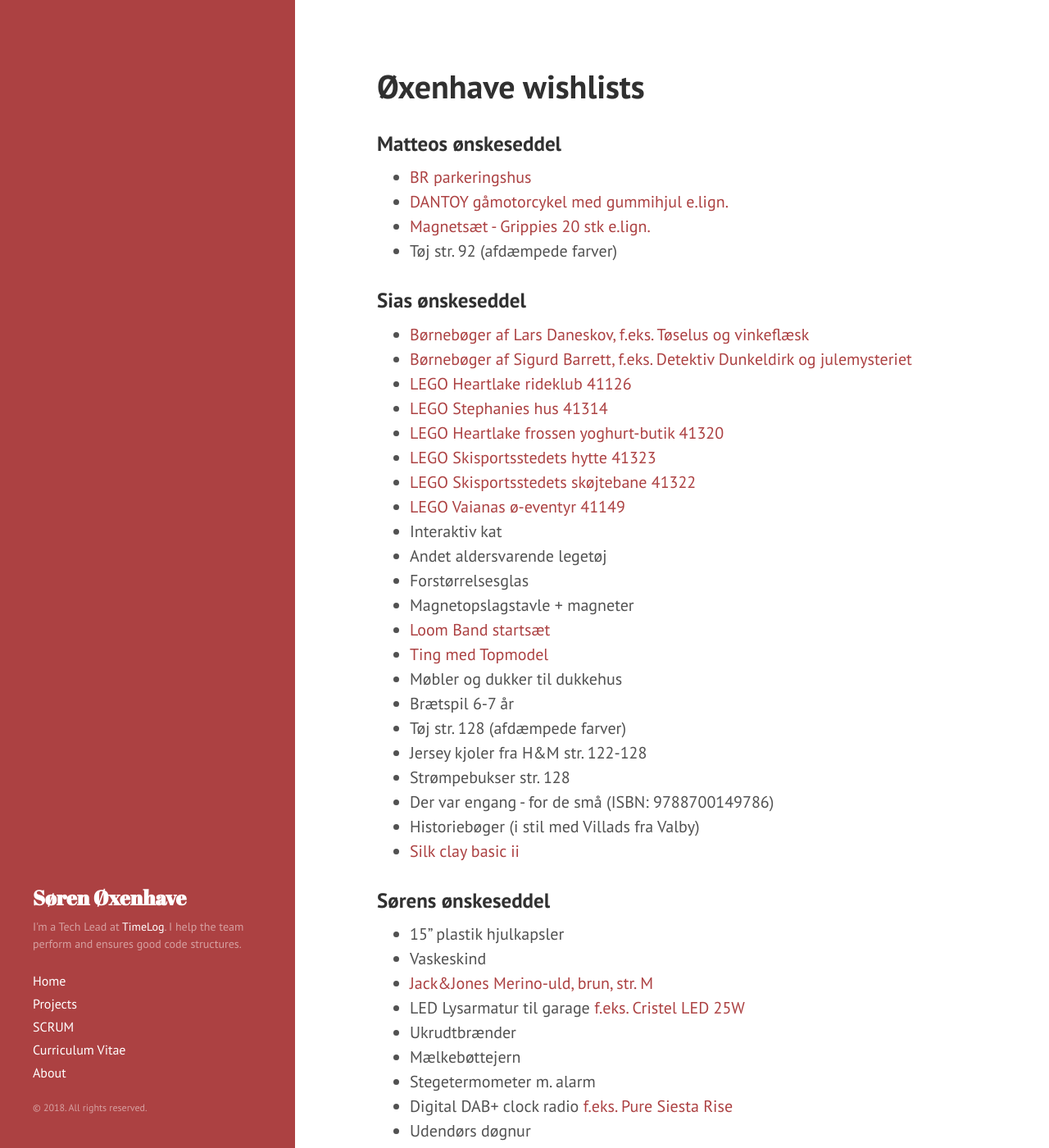
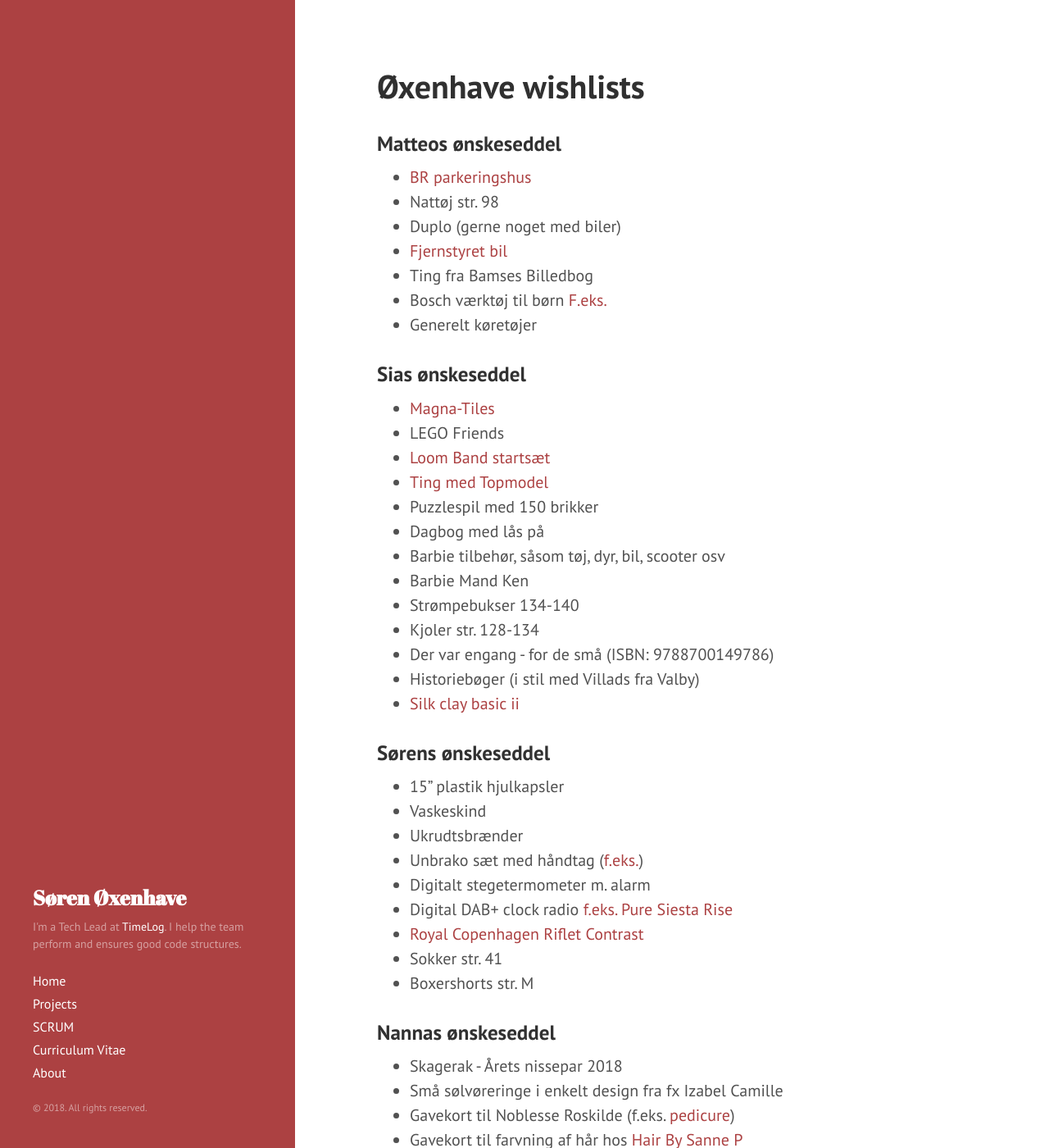
Before and after one commit to oexenhave/oexenhave, a Jekyll site: the page built from wishlists.md, in a window 1280 px wide and 1400 px high. Shown: the whole window at 82% size. Built offline with Jekyll 4.4.1, drawn with Linux system fonts in a browser that asks for light colours; some of the changed text lies outside the part shown.

Commit message:
Add wishes

```diff
--- a/wishlists.md
+++ b/wishlists.md
@@ -7,31 +7,25 @@ sortorder: 999
 ### Matteos ønskeseddel
 
 - [BR parkeringshus](https://www.br.dk/black-friday-tilbud/parkeringshus-i-trae?id=000000000112592001)
-- [DANTOY gåmotorcykel med gummihjul e.lign.](https://www.br.dk/vores-kategorier/babyudstyr-og-pleje/gaavogne-og-gaabiler/dantoy-gaamotorcykel-med-gummihjul?id=000000000102601001)
-- [Magnetsæt - Grippies 20 stk e.lign.](https://www.legeakademiet.dk/pi/Magnets%C3%A6t---Grippies-20-stk_3803428_60284.aspx)
-- Tøj str. 92 (afdæmpede farver)
+- Nattøj str. 98
+- Duplo (gerne noget med biler)
+- [Fjernstyret bil](https://legeakademiet.dk/fjernstyret-bil-wheeee-mote-space1074-701236.html)
+- Ting fra Bamses Billedbog
+- Bosch værktøj til børn [F.eks.](https://www.br.dk/maerker/bosch/bosch-arbejdsbaenk-og-vaerktoej/000000000115491001.html?gclid=CjwKCAiAlvnfBRA1EiwAVOEgfPqU3Dt2FglQtaQlnyP6nSlqxmY5zI-NtCk0kaxrP3FcwjSPZ7_j3hoC3kQQAvD_BwE)
+- Generelt køretøjer
 
 ### Sias ønskeseddel
 
-- [Børnebøger af Lars Daneskov, f.eks. Tøselus og vinkeflæsk](https://www.saxo.com/dk/forfatter/lars-daneskov_4337190)
-- [Børnebøger af Sigurd Barrett, f.eks. Detektiv Dunkeldirk og julemysteriet](https://www.saxo.com/dk/forfatter/sigurd-barrett_4342315)
-- [LEGO Heartlake rideklub 41126](https://shop.lego.com/da-DK/Heartlake-rideklub-41126)
-- [LEGO Stephanies hus 41314](https://shop.lego.com/da-DK/Stephanies-hus-41314)
-- [LEGO Heartlake frossen yoghurt-butik 41320](https://shop.lego.com/da-DK/Heartlake-frossen-yoghurt-butik-41320)
-- [LEGO Skisportsstedets hytte 41323](https://shop.lego.com/da-DK/Skisportsstedets-hytte-41323)
-- [LEGO Skisportsstedets skøjtebane 41322](https://shop.lego.com/da-DK/Skisportsstedets-sk%C3%B8jtebane-41322)
-- [LEGO Vaianas ø-eventyr 41149](https://shop.lego.com/da-DK/Vaianas-%C3%B8-eventyr-41149)
-- Interaktiv kat
-- Andet aldersvarende legetøj
-- Forstørrelsesglas
-- Magnetopslagstavle + magneter
+- [Magna-Tiles](https://legeakademiet.dk/magna-tiles-transparent-100-stk-1054-04300.html?gclid=CjwKCAiAlvnfBRA1EiwAVOEgfA6vvs-ozqJQBECtfS0DO2F0mPCW7JgU4myi1yuuChDaXstkSiOvHBoCrZYQAvD_BwE)
+- LEGO Friends
 - [Loom Band startsæt](https://legefeen.dk/looms/loom-band-startsaet.html)
 - [Ting med Topmodel](https://www.br.dk/search/?q=topmodel:relevance&text=topmodel)
-- Møbler og dukker til dukkehus
-- Brætspil 6-7 år
-- Tøj str. 128 (afdæmpede farver)
-- Jersey kjoler fra H&M str. 122-128
-- Strømpebukser str. 128
+- Puzzlespil med 150 brikker
+- Dagbog med lås på
+- Barbie tilbehør, såsom tøj, dyr, bil, scooter osv
+- Barbie Mand Ken
+- Strømpebukser 134-140
+- Kjoler str. 128-134
 - Der var engang - for de små (ISBN: 9788700149786)
 - Historiebøger (i stil med Villads fra Valby)
 - [Silk clay basic ii](https://www.bog-ide.dk/produkt/130331/silk-clay-basic-ii/1999952?dfw_tracker=25840-1999952&gclid=EAIaIQobChMIr_-IxZnM2wIVSZ4bCh2s4QRzEAQYAiABEgKipvD_BwE&gclsrc=aw.ds)
@@ -40,27 +34,27 @@ sortorder: 999
 
 - 15" plastik hjulkapsler
 - Vaskeskind
-- [Jack&Jones Merino-uld, brun, str. M](http://www.jackjones.com/dk/da/jj/striktroejer/pullovers/merino-uld-pullover-12109976.html)
-- LED Lysarmatur til garage [f.eks. Cristel LED 25W](http://www.bauhaus.dk/el-belysning/indendors-belysning/lysarmaturer/lysarmatur-cristel-led-25w-ritter-leuchten.html)
-- Ukrudtbrænder
-- Mælkebøttejern
-- Stegetermometer m. alarm
+- Ukrudtsbrænder
+- Unbrako sæt med håndtag ([f.eks.](https://www.cykelgear.dk/vaerktoj/generelt-vaerktoj/force-unbrako-saet-holder))
+- Digitalt stegetermometer m. alarm
 - Digital DAB+ clock radio [f.eks. Pure Siesta Rise](https://www.wupti.com/produkter/tv-og-hifi/lyd/dab-radioer/pure-fmdabdab-siesta-rise-clockr)
-- Udendørs døgnur
 - [Royal Copenhagen Riflet Contrast](https://www.royalcopenhagen.com/dk/da/Series/FlutedContrast/c/FlutedContrast)
 - Sokker str. 41
+- Boxershorts str. M
 
 ### Nannas ønskeseddel
 
-- Skagerak - Årets nissepar 2017
-- "Pigebørn" af Louisa M. Alcott
-- Træningstøj str. L
-- Små sølvøreringe
+- Skagerak - Årets nissepar 2018
+- Små sølvøreringe i enkelt design fra fx Izabel Camille
 - Gavekort til Noblesse Roskilde (f.eks. [pedicure](http://www.noblesse-spa.dk/Hander-og-Fodder/pedicure-fra-245.html))
 - Gavekort til farvning af hår hos [Hair By Sanne P](https://www.hairbysannep.dk/)
+- Lash queen sexy blacks Mascara (fra Helena Rubenstein)
+- Sorte sokker str. 40-41
+- Strømpebukser sort str. L/XL
 
 ### Familie ønskeseddel
 
-- [Oral-B Genius 9000](https://www.whiteaway.com/personlig-pleje/skoenhed/tandpleje/eltandboerste/product/oral-b-genius-9000/)
-- [Uge plans tavle fra Bilka](https://www.bilka.dk/fritid/glastavler-og-whiteboards/naga-glastavle-magnetisk-80x60-maanedsplan/p/100061754)
-- Sengetøj i bomuld (2x2 meter, lukning med lynlås og helst ensfarvet)
+- Sengetøj i bomuld (2x2 meter, ensfarvet)
+- [Eva Solo skærebræt](https://www.kitchenone.dk/produkt/eva-solo-skaerebraet-graa/)
+- [Jamie Oliver - Wokpande 30CM Hard Anodised](https://hvidevarebanditten.dk/gryder-og-pander/1631-jamie-oliver-wokpande-30cm-hard-anodised-32cm-3stk-pa-lager.html?fbclid=IwAR3Rwz-17rO0lIHrwWV8Ajs-v3IMXD_hEXHPIHzSHG46Gr9xhx7IpuWLDf4)
+- [Jamie Oliver - Everyday SS Sauterpande](https://www.kitchenone.dk/produkt/jamie-oliver-everyday-ss-sauterpande/?gclid=CjwKCAiA0O7fBRASEiwAYI9QAkYtBimpx5ehq-YYvQz4-RgpjXA7ZbJgfXwu_NfIAiS8jTMl_Kt-9RoC6p4QAvD_BwE&fbclid=IwAR0GUwJBNr51oY8mAHATOmAIVN8m5yBK3R94KuQe5XAkg8LcbBb_F5lTWns)
```
